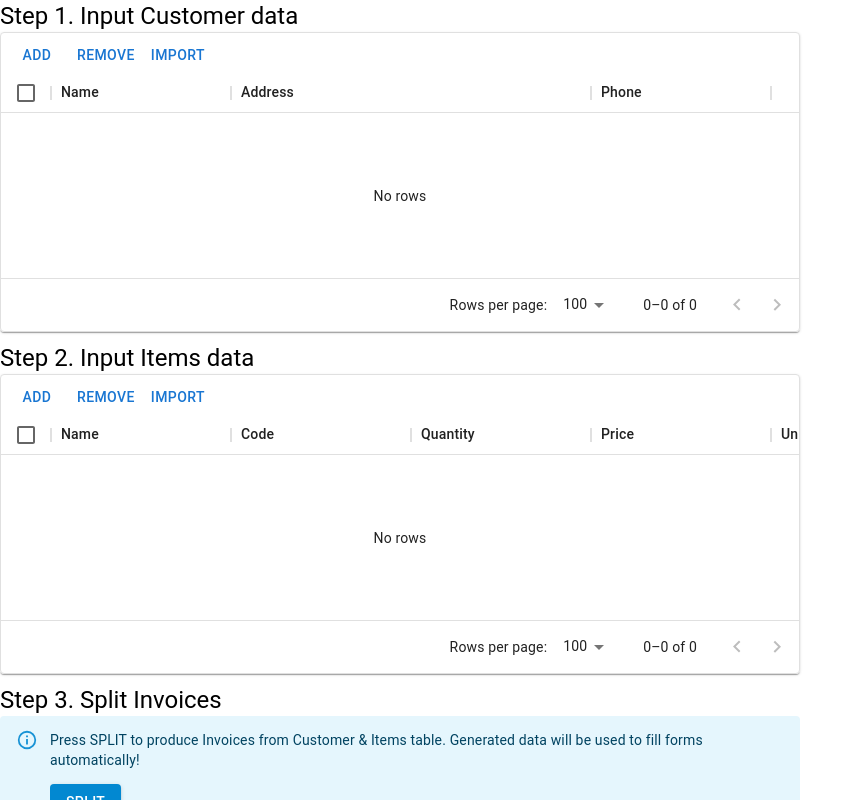
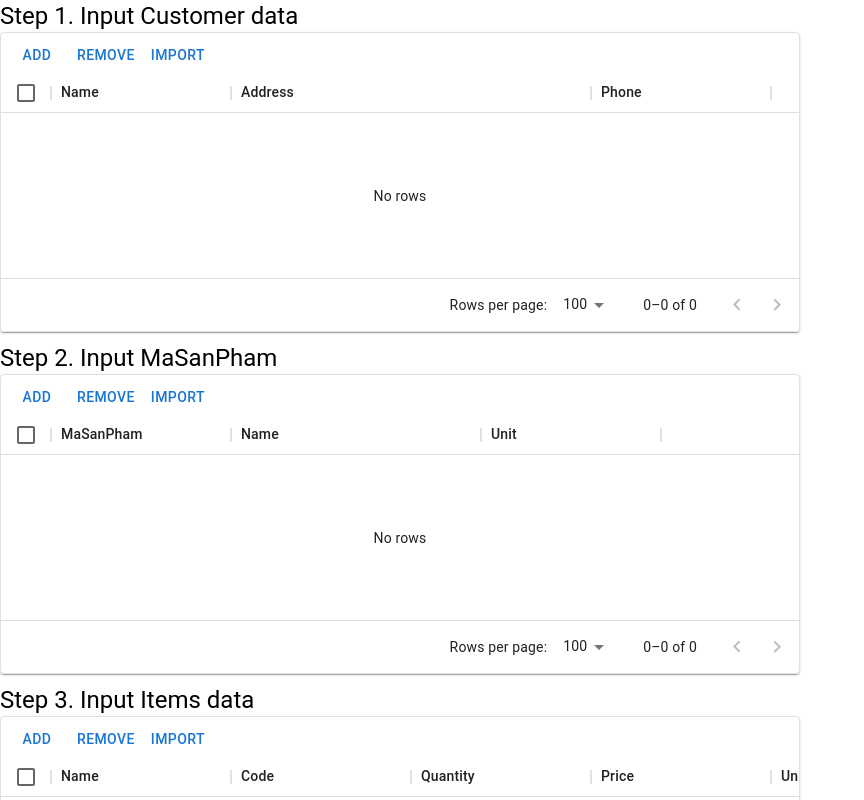
Before and after one commit to nguyenduyy94/InvoiceSplitPlugin, a React (Create React App) app in the folder react-app/: page / in a window 1280 px wide. Shown: the top 800 px of the page, without its empty margins (0-864 px from the left). Built offline with nearby package versions, Linux system fonts and the light colour scheme.

Commit message:
import ma san pham

```diff
--- a/react-app/src/App.tsx
+++ b/react-app/src/App.tsx
@@ -23,11 +23,30 @@ import {Invoice, InvoiceXLSXFirstRow, InvoiceXLSXRow} from "./models/Invoice";
 import {Progress} from "./models/Progress";
 import {VNDReader} from "./services/VNDReader";
 import {write, readFile, writeFileXLSX, writeFile, read} from "xlsx";
+import MaSanPhamTable from "./components/MaSanPhamTable";
+import {MaSanPham} from "./models/MaSanPham";
 const XLSX = require("xlsx");
 
+const ensureMaSanPham = (items:Item[], maSanPham:MaSanPham[]) => {
+    const sortedMaSanPham = maSanPham.map(item => {
+        return {...item, name: item.name.toLowerCase().replaceAll(" ", "") }
+    }).sort((a,b) => a.name > b.name ? 1 :-1);
 
+    for (let item of items) {
+        if (!item.code || item.code === '') {
+            const itemName = item.name.toLowerCase().replaceAll(" ", "");
+            for (const msp of sortedMaSanPham) {
+                if (msp.name === itemName) {
+                    item.code = msp.maSanPham;
+                    break
+                }
+            }
+        }
+    }
+};
 
-const splitInvoice = (customers:Customer[], items:Item[]) => {
+const splitInvoice = (customers:Customer[], items:Item[], maSanPham:MaSanPham[] ) => {
+    ensureMaSanPham(items, maSanPham);
     const invoices:Invoice[] = customers.map(c => { return  {customer: c, items: [], totalMoney: 0}});
     const customerCount = customers.length;
     // for (const item of items) {
@@ -188,6 +207,7 @@ const downloadSheet = (data:InvoiceXLSXRow[]) => {
 function App() {
     const [items, setItems] = useState<Item[]>([]);
     const [customers, setCustomers] = useState<Customer[]>([]);
+    const [maSanPham, setMaSanPham] = useState<MaSanPham[]>([]);
     const [invoices, setInvoices] = useState<Invoice[]>([]);
     const [xlsxData, setXLSXData] = useState<InvoiceXLSXRow[]>([]);
     const [progress, setProgress] = useState<Progress|null>(null);
@@ -203,23 +223,27 @@ function App() {
                         <Paper style={{marginBottom: 10}}>
                             <CustomerInfo onChange={data => setCustomers(data)} />
                         </Paper>
-                        <Typography variant="h5">Step 2. Input Items data</Typography>
+                        <Typography variant="h5">Step 2. Input MaSanPham</Typography>
+                        <Paper style={{marginBottom: 10}}>
+                            <MaSanPhamTable onChange={data => setMaSanPham(data)} />
+                        </Paper>
+                        <Typography variant="h5">Step 3. Input Items data</Typography>
                         <Paper style={{marginBottom: 10}}>
                             <ItemInfo onChange={data => setItems(data)}/>
                         </Paper>
-                        <Typography variant="h5">Step 3. Split Invoices </Typography>
+                        <Typography variant="h5">Step 4. Split Invoices </Typography>
                         <Alert severity="info">
                             Press SPLIT to produce Invoices from Customer & Items table. Generated data will be used to fill forms automatically!
                             <div style={{height: '1em'}}/>
                             <Button variant="contained" color={"info"} onClick={e => {
-                                const invoices:Invoice[] = splitInvoice(customers, items);
-                                const xlsxData:InvoiceXLSXRow[] = exportToXLSXData(invoices);
+                                const invoices:Invoice[] = splitInvoice(customers, items, maSanPham);
+                                // const xlsxData:InvoiceXLSXRow[] = exportToXLSXData(invoices);
                                 setInvoices(invoices);
-                                setXLSXData(xlsxData);
+                                // setXLSXData(xlsxData);
                                 setHideInput(true);
                             }}> SPLIT </Button>
                         </Alert>
-                        <Typography variant="h5">Step 4. Start Auto Fill Form</Typography>
+                        <Typography variant="h5">Step 5. Start Auto Fill Form</Typography>
                     </>
                 ) : (
                     <Button onClick={e => {
--- /dev/null
+++ b/react-app/src/components/MaSanPhamTable.tsx
@@ -0,0 +1,129 @@
+import React, {useEffect, useState} from "react"
+import Paper from "@mui/material/Paper";
+import Table from "@mui/material/Table";
+import TableHead from "@mui/material/TableHead";
+import TableRow from "@mui/material/TableRow";
+import TableCell from "@mui/material/TableCell/TableCell";
+import TableBody from "@mui/material/TableBody";
+import TableContainer from "@mui/material/TableContainer";
+import Toolbar from "@mui/material/Toolbar";
+import {Typography} from "@mui/material";
+import Button from "@mui/material/Button";
+import {Item} from "../models/Item";
+import {
+    DataGrid,
+    GridCellParams, GridColumns,
+    GridRowModel,
+    GridSelectionModel,
+    GridToolbarContainer,
+    useGridApiRef
+} from "@mui/x-data-grid";
+import {Customer} from "../models/Customer";
+import readXlsxFile, {Row} from 'read-excel-file'
+import {MaSanPham} from "../models/MaSanPham";
+
+interface MaSanPhamTableProps {
+    onChange: (items:MaSanPham[])=>void;
+}
+
+
+interface CustomToolbarProps {
+    onAdd:()=>void,
+    onRemove:()=>void,
+    onImport:(file:File)=>void,
+}
+
+const CustomItemToolbar = (cf:CustomToolbarProps) => {
+    return () => (
+        <>
+            {/*<Typography*/}
+            {/*    variant="h6"*/}
+            {/*    ml={2}*/}
+            {/*>*/}
+            {/*    Items*/}
+            {/*</Typography>*/}
+            <GridToolbarContainer>
+                <Button onClick={cf.onAdd}> Add </Button>
+                <Button onClick={cf.onRemove}> Remove </Button>
+                <input id="file_msp" type="file" hidden onChange={(e) => {
+                    // @ts-ignore
+                    cf.onImport(e.target.files[0])
+                }}/>
+                <Button onClick={() => {
+                    // @ts-ignore
+                    document.getElementById("file_msp").click()
+                }}> Import </Button>
+            </GridToolbarContainer>
+        </>
+    )
+}
+
+const MaSanPhamTable = (props:MaSanPhamTableProps) => {
+    const [items, setItems] = useState<MaSanPham[]>([]);
+    const [selectionModel, setSelectionModel] = React.useState<GridSelectionModel>([]);
+
+    const columns: GridColumns = [
+        { field: 'maSanPham', headerName: 'MaSanPham', width: 180, editable: true },
+        { field: 'name', headerName: 'Name ', width: 250, editable: true },
+        { field: 'unit', headerName: 'Unit ', width: 180, editable: true }
+    ];
+    return (
+        <>
+            <div style={{height: 300}}>
+                <DataGrid
+                    // You have to either give a height to the container of the DataGrid or set the autoHeight prop of the DataGrid to true. Otherwise, it does not know which size to take.
+                    disableSelectionOnClick
+                    rows={items}
+                    columns={columns}
+                    experimentalFeatures={{ newEditingApi: true }}
+                    isCellEditable={(params: GridCellParams) => true}
+                    components={{
+                        Toolbar: CustomItemToolbar({
+                            onAdd: () => {
+                                setItems([...items, {id: new Date().getTime(), name: '', maSanPham: '' , unit: ''}])
+                                props.onChange(items);
+                            },
+                            onRemove: () => {
+                                const newData = items.filter(item => selectionModel.indexOf(item.id || '') < 0);
+                                console.log("Remove " + JSON.stringify(selectionModel));
+                                setItems([...newData])
+                                props.onChange(items);
+                            },
+                            onImport: (file:File) => {
+                                readXlsxFile(file).then((rows) => {
+                                    console.log("Read " + rows.length + " items")
+                                    const result = [];
+                                    for (let i = 1; i < rows.length; i++) {
+                                        const row = rows[i];
+                                        const item:MaSanPham = {
+                                            maSanPham : row[0].toString(),
+                                            name: row[1].toString(),
+                                            unit: row[2].toString(),
+                                            id: row[0].toString()
+                                        };
+                                        result.push(item)
+                                    }
+                                    setItems(result);
+                                    props.onChange(result);
+                                })
+                            }
+                        })
+                    }}
+                    processRowUpdate={(newRow: GridRowModel) => {
+                        const updatedRow = { ...newRow, isNew: false };
+                        setItems(items.map((row) => (row.id === newRow.id ? updatedRow : row)));
+                        return updatedRow;
+                    }}
+                    checkboxSelection={true}
+                    selectionModel={selectionModel}
+                    onSelectionModelChange={(newSelectionModel) => {
+                        setSelectionModel(newSelectionModel);
+                    }}
+                    density="compact"
+                />
+            </div>
+        </>
+    )
+};
+
+export default MaSanPhamTable
--- /dev/null
+++ b/react-app/src/models/MaSanPham.ts
@@ -0,0 +1,6 @@
+export interface MaSanPham {
+    id: string|number
+    maSanPham: string,
+    name: string
+    unit: string
+}
```
Also changed, not shown: react-app/src/content.ts (+14 -3 lines).
